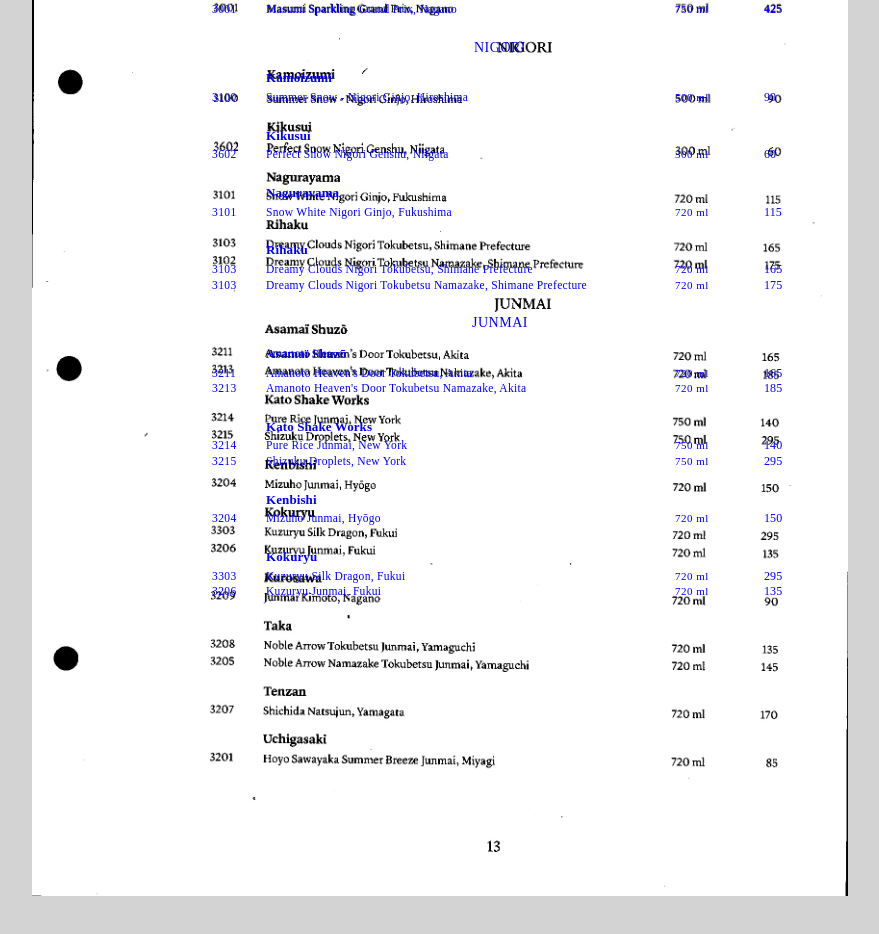
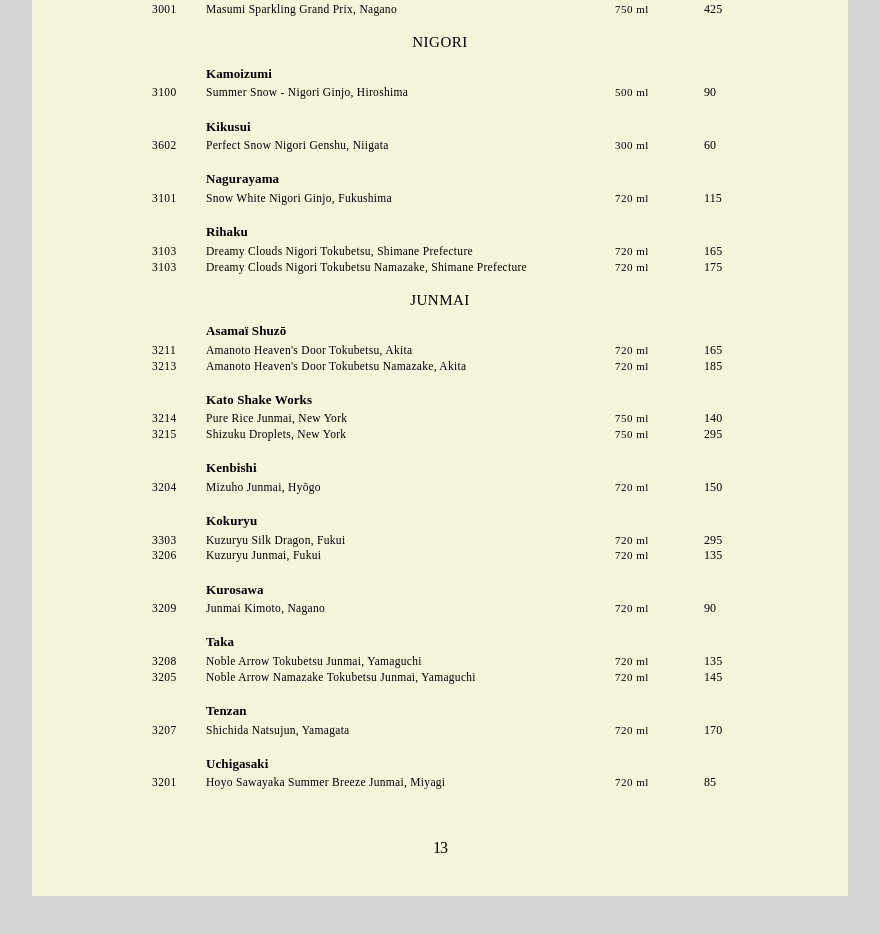
Before and after one commit to DanielAlvarez2/nama, a Next.js app: page /sake in a window 1280 px wide. Shown: the part 278-1212 px from the top of the page, without its empty margins (200-1079 px from the left). Built offline with nearby package versions, Linux system fonts and the light colour scheme.

Commit message:
update sake list

```diff
--- a/app/globals.css
+++ b/app/globals.css
@@ -274,10 +274,10 @@ h1{
 .sake-content{
   width:6in;
   /* border:1px solid red; */
-  color:red;
+  /* color:red; */
   font-family: serif;
-  margin-top:40px;
-  margin-left:180px;
+  margin:40px auto 0;
+  /* margin-left:180px; */
 }
 .sake-content h2{
   text-align: center;
@@ -287,7 +287,7 @@ h1{
 }
 .sake-section h3{
   text-align: center;
-  font-size:14px;
+  font-size:15px;
   font-weight: 100;
   margin-bottom: 15px;
 }
@@ -318,5 +318,18 @@ h1{
   letter-spacing: 0.1px;
 }
 .sake-producer{
-  margin-bottom: 22px;
+  margin-bottom: 17.5px;
 }
+.sake-page footer{
+  /* color:red; */
+  font-family: serif;
+  text-align: center;
+  font-size: 16px;
+  letter-spacing: -1px;
+  position:absolute;
+  bottom:40px;
+  width:100%;
+}
+.sake-page{
+  position:relative;
+}
--- a/app/sake/page.jsx
+++ b/app/sake/page.jsx
@@ -16,12 +16,12 @@ export default function Sake(){
         <Link href='/drinks'>Drinks</Link>
       </nav>
 
-      <div className="letter-paper"
-            style={{backgroundImage:'url("scan-sake-1.jpg")',backgroundSize:'8.5in'}}
+      <div className="letter-paper sake-page"
+            // style={{backgroundImage:'url("scan-sake-1.jpg")',backgroundSize:'8.5in'}}
       >
         <div className='sake-content'
                 style={{
-                    color:'blue',
+                    // color:'blue',
                     // color:'transparent'
                 }}
         >
@@ -155,6 +155,58 @@ export default function Sake(){
                         </div>{/* .sake */}
                     </div>{/* .sake-producer */}
 
+                    <div className='sake-producer'>
+                        <div className='sake-producer-name'><span className='left-bin'></span>Kurosawa</div>{/* .sake-producer-name */}
+                        <div className='sake'>
+                            <span className='left-bin'>3209</span>
+                            <span className='sake-description'>Junmai Kimoto, Nagano</span>
+                            <span className='sake-size'>720 ml</span>
+                            <span className='sake-price'>90</span>
+                        </div>{/* .sake */}
+                    </div>{/* .sake-producer */}
+
+                    <div className='sake-producer'>
+                        <div className='sake-producer-name'><span className='left-bin'></span>
+                            Taka
+                        </div>{/* .sake-producer-name */}
+                        <div className='sake'>
+                            <span className='left-bin'>3208</span>
+                            <span className='sake-description'>Noble Arrow Tokubetsu Junmai, Yamaguchi</span>
+                            <span className='sake-size'>720 ml</span>
+                            <span className='sake-price'>135</span>
+                        </div>{/* .sake */}
+                        <div className='sake'>
+                            <span className='left-bin'>3205</span>
+                            <span className='sake-description'>Noble Arrow Namazake Tokubetsu Junmai, Yamaguchi</span>
+                            <span className='sake-size'>720 ml</span>
+                            <span className='sake-price'>145</span>
+                        </div>{/* .sake */}
+                    </div>{/* .sake-producer */}
+
+                    <div className='sake-producer'>
+                        <div className='sake-producer-name'><span className='left-bin'></span>
+                            Tenzan
+                        </div>{/* .sake-producer-name */}
+                        <div className='sake'>
+                            <span className='left-bin'>3207</span>
+                            <span className='sake-description'>Shichida Natsujun, Yamagata</span>
+                            <span className='sake-size'>720 ml</span>
+                            <span className='sake-price'>170</span>
+                        </div>{/* .sake */}
+                    </div>{/* .sake-producer */}
+
+                    <div className='sake-producer'>
+                        <div className='sake-producer-name'><span className='left-bin'></span>
+                            Uchigasaki
+                        </div>{/* .sake-producer-name */}
+                        <div className='sake'>
+                            <span className='left-bin'>3201</span>
+                            <span className='sake-description'>Hoyo Sawayaka Summer Breeze Junmai, Miyagi</span>
+                            <span className='sake-size'>720 ml</span>
+                            <span className='sake-price'>85</span>
+                        </div>{/* .sake */}
+                    </div>{/* .sake-producer */}
+
 
 
             </div>{/* .sake-section */}
@@ -166,12 +218,12 @@ export default function Sake(){
 
 
         </div>{/* .sake-content */}
+            <footer>13</footer>
 
 
 
 
-
-      </div>{/* .letter-paper */}
+      </div>{/* .letter-paper .sake-page */}
 
     {/* .webpage */}
     </div>
```
